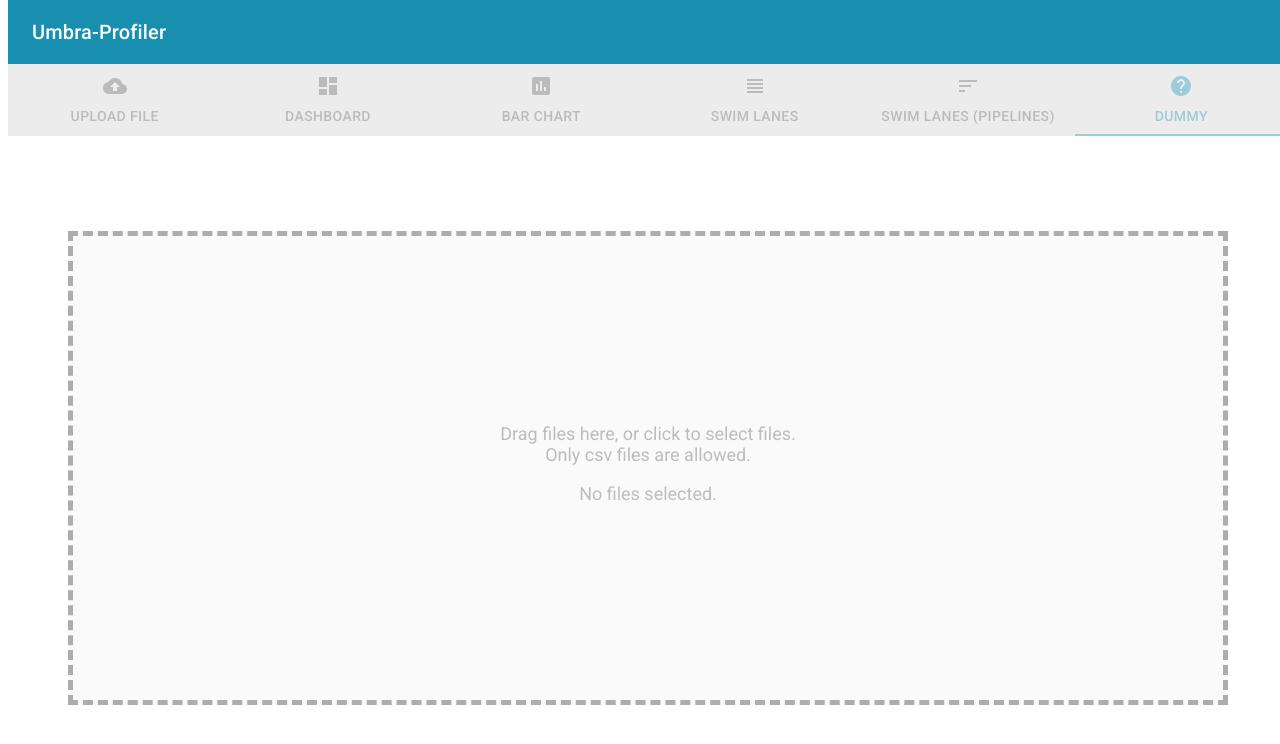
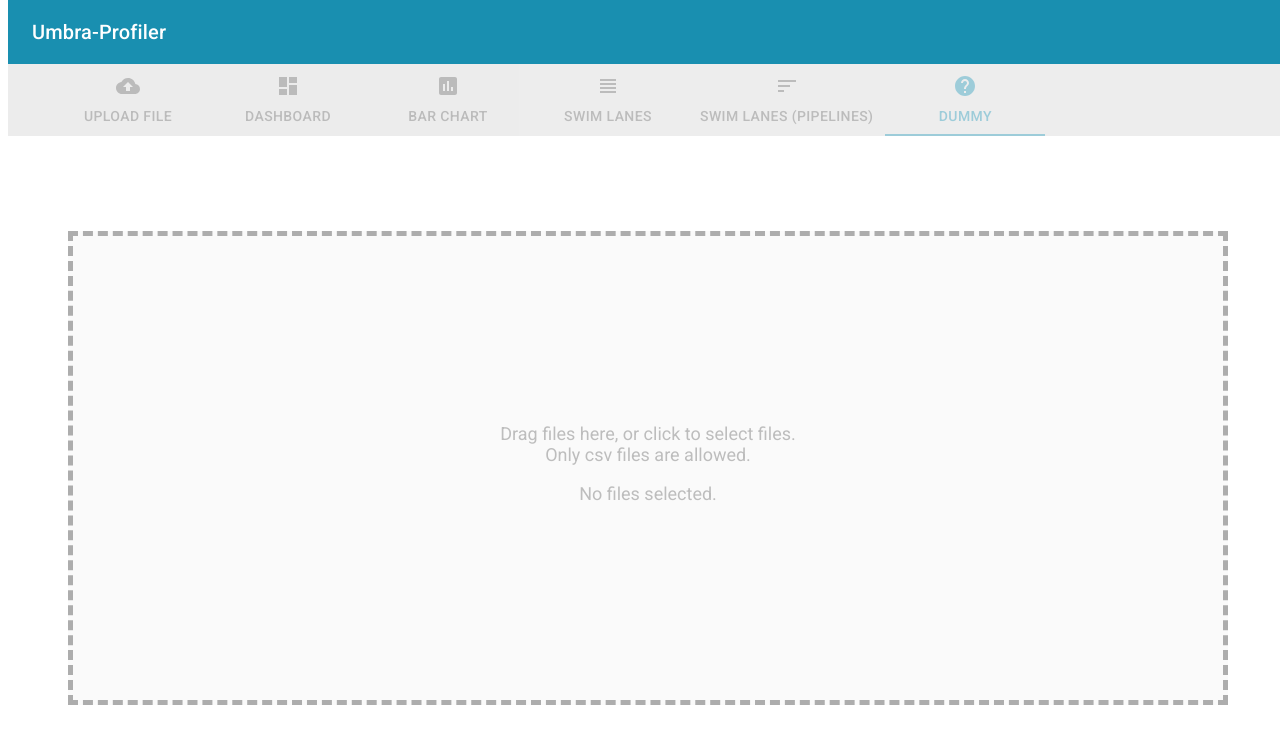
Before and after one commit to umbraperf/umbraperf, a React app: page /dummy in a window 1280 px wide. Shown: the top 744 px of the page. Built offline with nearby package versions, Linux system fonts and the light colour scheme; the HTML template or start-up script is replaced by a standard one.

Commit message:
tab panel: scrollable tabs add request for swim lanes at rest queries collection

```diff
--- a/src/components/utils/tab_panel.tsx
+++ b/src/components/utils/tab_panel.tsx
@@ -65,10 +65,10 @@ function ScrollableTabsButtonForce(props: any) {
             <AppBar position="static" color="default">
                 <Tabs
                     value={props.location.pathname}
-/*                     variant="scrollable"
- */                    scrollButtons="on"
-                    variant="fullWidth"
-                    indicatorColor="primary"
+                    variant="scrollable"
+                    scrollButtons="on"
+/*                     variant="fullWidth"
+ */                    indicatorColor="primary"
                     textColor="primary"
                     aria-label="scrollable force tabs example"
                     className={csvParsingFinished ? classes.root : `${classes.tabsDisabled} ${classes.root}`}
--- a/src/controller/web_file_controller.ts
+++ b/src/controller/web_file_controller.ts
@@ -148,7 +148,6 @@ function storeChartDataFromRust(requestId: number, resultObject: Result) {
                 });
             break;
         case RestApi.RestQueryType.GET_REL_OP_DISTR_PER_BUCKET_PER_PIPELINE:
-            console.log();
             const singleChartDataElem = createChartDataObject(
                 requestId,
                 {
@@ -168,6 +167,7 @@ function storeChartDataFromRust(requestId: number, resultObject: Result) {
     }
 
     ChartDataCollection[requestId] = chartDataElem!;
+    console.log(ChartDataCollection[requestId]);
     store.dispatch({
         type: StateMutationType.SET_CHARTDATA,
         data: ChartDataCollection,
--- a/src/model/rest_queries.ts
+++ b/src/model/rest_queries.ts
@@ -30,7 +30,8 @@ export function createRestQuery(query: QueryVariant) {
         case RestQueryType.GET_REL_OP_DISTR_PER_BUCKET:
             return `bucket/operator/relfreq/?ev_name="${query.data.event}"/relfreq?time:${query.data.metadata}`;
         case RestQueryType.GET_REL_OP_DISTR_PER_BUCKET_PER_PIPELINE:
-            return `select bucket, operator, relFreq(operator) from xy where ev_name = '${query.data.event}' group by range, operator, pipeline`;
+            //TODO windowsize
+            return `range/operator/relfreq/?ev_name="${query.data.event}"/relfreq?pipeline,operator:20`;
         case RestQueryType.other:
             return 'error - bad request to backend';
     }
```
